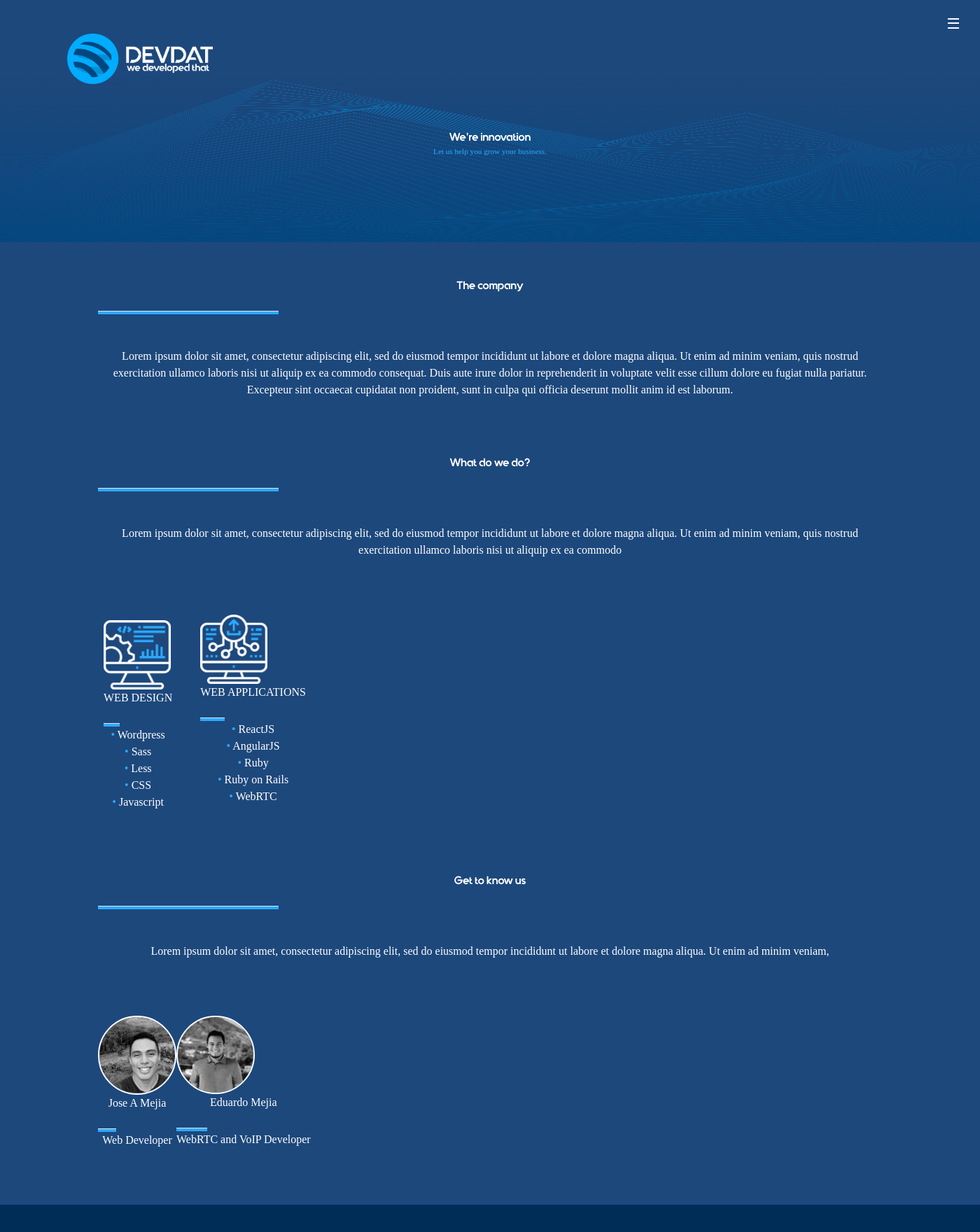
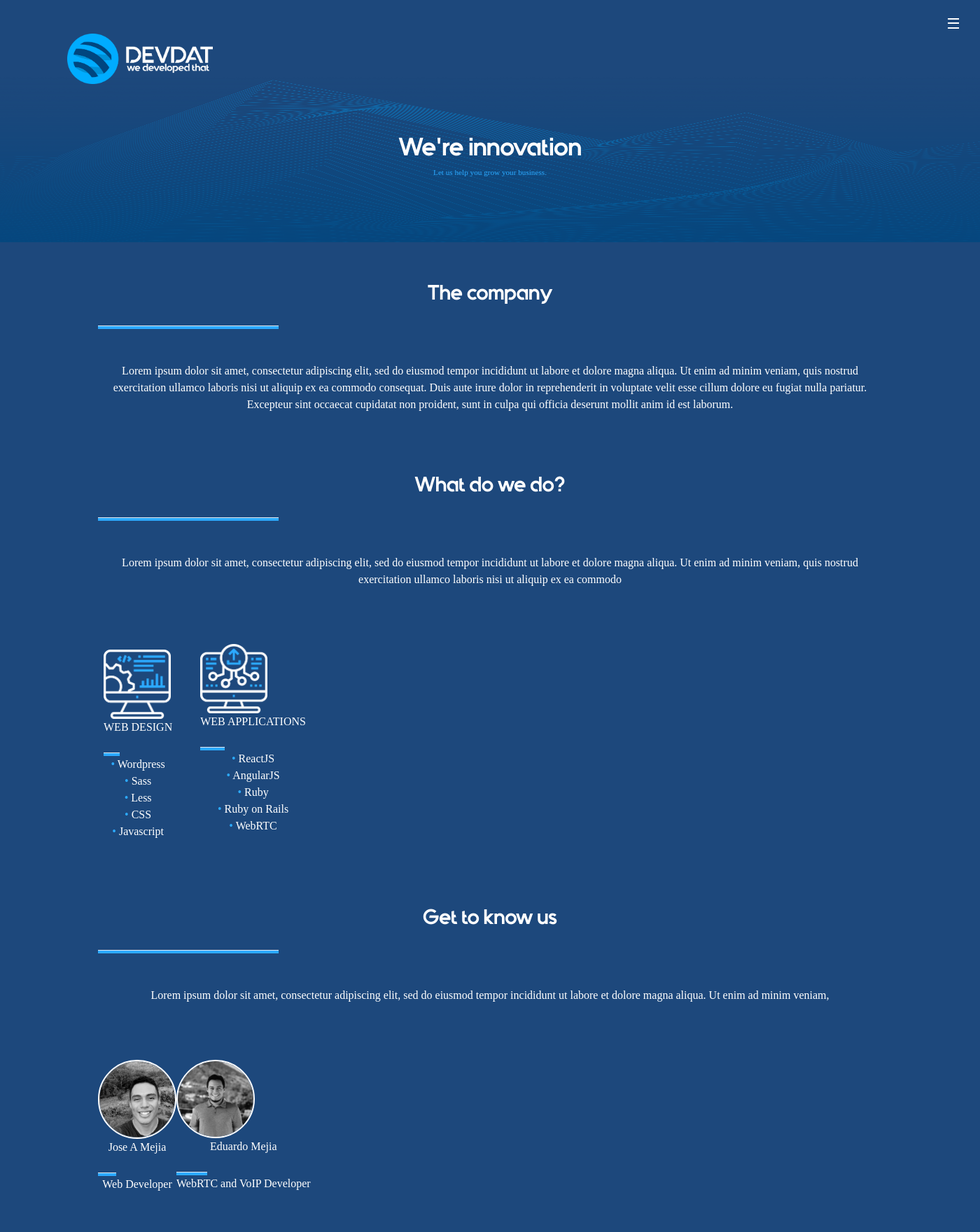
Before and after one commit to aalejandromr/devdat, a PHP site: page / in a window 1400 px wide; the page is wider, and only the part inside the window is pictured. Shown: the top 1760 px of that part at 70% size. Run offline with PHP 8.4, Linux system fonts and the light colour scheme; some web fonts are replaced.

Commit message:
Some fixes on typography

```diff
--- a/css/main.css
+++ b/css/main.css
@@ -203,3 +203,8 @@ li::before {
     content: "•";
     color: rgb(44, 170, 255)
 }
+
+.contact .intern-spacing{
+    margin-left: 1.5em;
+    margin-right: 1.5em;
+}
--- a/index.html
+++ b/index.html
@@ -3,7 +3,6 @@
 <head>
     <meta charset="UTF-8">
     <meta name="viewport" content="width=device-width, initial-scale=1.0">
-    <meta http-equiv="X-UA-Compatible" content="ie=edge">
     <link href="https://cdn.jsdelivr.net/npm/tailwindcss/dist/tailwind.min.css" rel="stylesheet">
     <link rel="stylesheet" href="css/main.css">
     <title>DEVDAT</title>
@@ -46,7 +45,7 @@
     <div class="container mx-auto center">
         <div class="row main-header">
             <div class="s12">
-                <h1> We're innovation </h1>
+                <h1 class="text-4xl"> We're innovation </h1>
             </div>
             <div class="s12">
                 <h3> Let us help you grow your business. </h3>
@@ -54,11 +53,11 @@
         </div>
         <div class="row content-spacing">
                 <div class="the-company-header">
-                    <h2> The company </h2>
+                    <h2 class="text-3xl"> The company </h2>
                 </div>
                 <hr/>
                 <div class="the-company-info intern-spacing">
-                    <p>
+                    <p class="text-base">
                         Lorem ipsum dolor sit amet, consectetur adipiscing elit, sed do eiusmod
                         tempor incididunt ut labore et dolore magna aliqua. Ut enim ad minim veniam,
                         quis nostrud exercitation ullamco laboris nisi ut aliquip ex ea commodo
@@ -71,11 +70,11 @@
 
         <div class="row content-spacing">
                 <div class="what-we-do-header">
-                    <h2> What do we do? </h2>
+                    <h2 class="text-3xl"> What do we do? </h2>
                 </div>
                 <hr/>
                 <div class="what-we-do-info intern-spacing">
-                    <p>
+                    <p class="text-base">
                         Lorem ipsum dolor sit amet, consectetur adipiscing elit, sed do eiusmod
                         tempor incididunt ut labore et dolore magna aliqua. Ut enim ad minim veniam,
                         quis nostrud exercitation ullamco laboris nisi ut aliquip ex ea commodo
@@ -114,11 +113,11 @@
 
         <div class="row get-to-know-us content-spacing ">
             <div class="get-to-know-us-header">
-                <h2> Get to know us </h2>
+                <h2 class="text-3xl"> Get to know us </h2>
             </div>
             <hr/>
             <div class="get-to-know-us-info intern-spacing">
-                <p> Lorem ipsum dolor sit amet, consectetur adipiscing elit, sed do eiusmod
+                <p class="text-base"> Lorem ipsum dolor sit amet, consectetur adipiscing elit, sed do eiusmod
                         tempor incididunt ut labore et dolore magna aliqua. Ut enim ad minim veniam,
                 </p>
             </div>
@@ -131,7 +130,7 @@
                         </div>
                         <hr/>
                         <div class="team-position">
-                            <p> Web Developer </p>
+                            <p class="text-base"> Web Developer </p>
                         </div>
                     </div>
                 </div>
@@ -144,7 +143,7 @@
                         </div>
                         <hr/>
                         <div class="team-position">
-                            <p> WebRTC and VoIP Developer </p>
+                            <p class="text-base"> WebRTC and VoIP Developer </p>
                         </div>
                     </div>
                 </div>
@@ -159,7 +158,7 @@
             </div>
             <hr/>
             <div class="text intern-spacing">
-                <p> Tell us about your project, and get a free quote with an dedicated team. </p>
+                <p class="text-base"> Tell us about your project, and get a free quote with an dedicated team. </p>
             </div>
             <div class="form">
                 <form action="">
@@ -190,8 +189,8 @@
             </div>
         </div>
 
-        <div class="copy-right">
-            <p> DEVDAT 2019 All right reserved | + 1 (239) 628- 6079 | <a href=""> info@devdat.io </a> </p>
+        <div class="copy-right ">
+            <p class="text-xs"> DEVDAT 2019 All right reserved | + 1 (239) 628- 6079 | <a href=""> info@devdat.io </a> </p>
         </div>
     </footer>
 </body>
```
Also changed, not shown: 1 other file.
